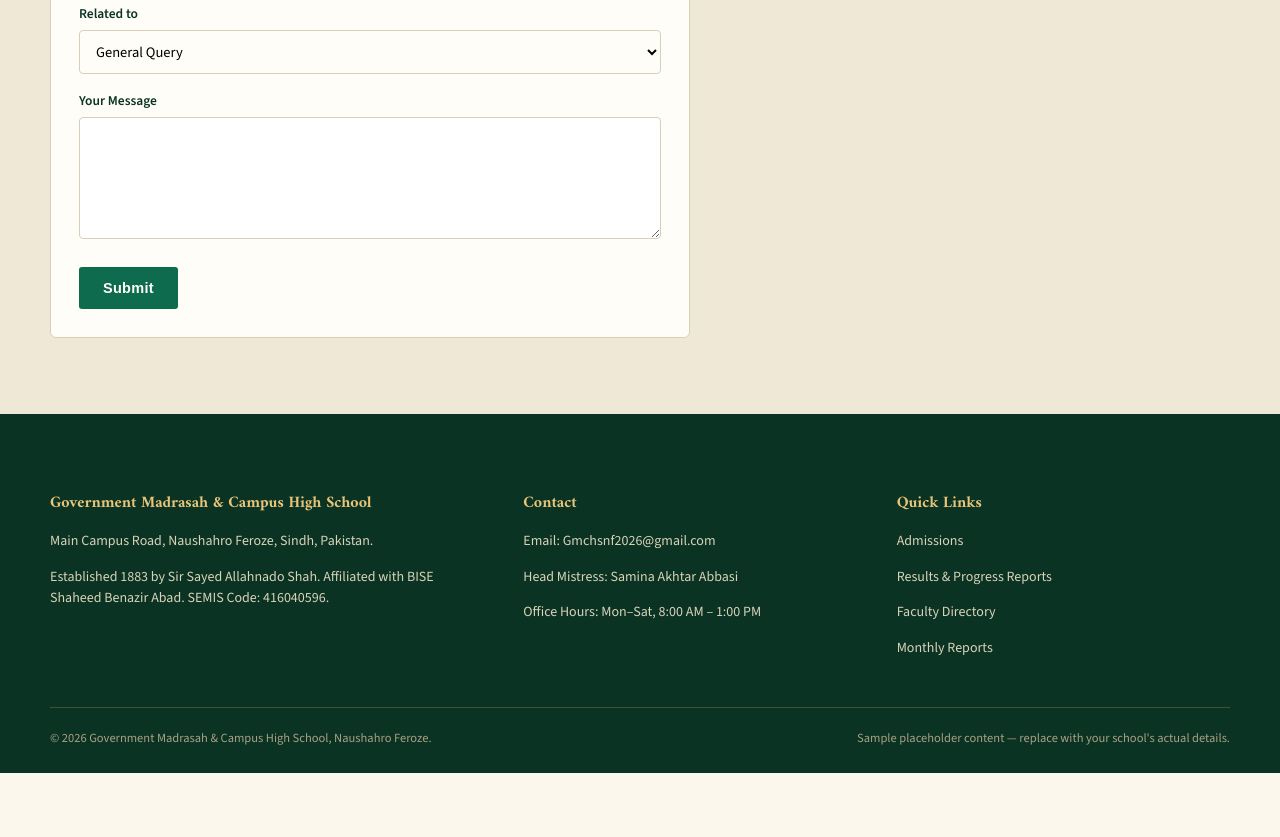
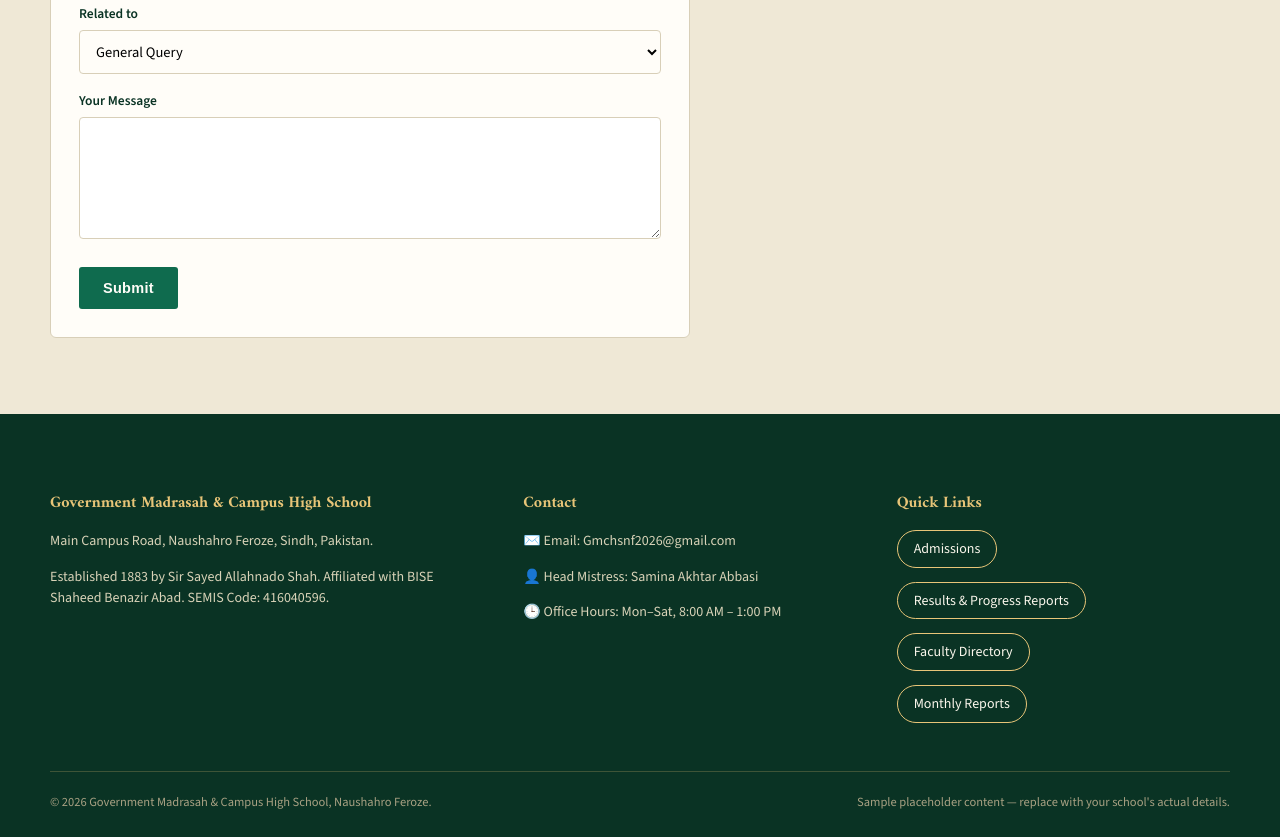
Before and after one commit to saminaakhtarabasi123-ops/Gmchs, a plain HTML site: page index.html in a window 1280 px wide. Shown: the part 7568-8405 px from the top of the page. Before the commit the page ends 8341 px from the top, so only its background shows below. Drawn offline with nearby package versions, Linux system fonts and the light colour scheme.

Commit message:
Update index.html

```diff
--- a/index.html
+++ b/index.html
@@ -775,16 +775,16 @@
     </div>
     <div>
       <h4>Contact</h4>
-   <p class="fline">Email: Gmchsnf2026@gmail.com</p>
-      <p class="fline">Head Mistress: Samina Akhtar Abbasi</p>
-      <p class="fline">Office Hours: Mon&ndash;Sat, 8:00 AM &ndash; 1:00 PM</p>
+   <p class="fline">✉️ Email: Gmchsnf2026@gmail.com</p>
+    <p class="fline">👤 Head Mistress: Samina Akhtar Abbasi</p>
+      <p class="fline">🕒 Office Hours: Mon&ndash;Sat, 8:00 AM &ndash; 1:00 PM</p>
     </div>
     <div>
       <h4>Quick Links</h4>
-      <p class="fline"><a href="#admissions">Admissions</a></p>
-      <p class="fline"><a href="#students">Results &amp; Progress Reports</a></p>
-      <p class="fline"><a href="#faculty">Faculty Directory</a></p>
-      <p class="fline"><a href="#reports">Monthly Reports</a></p>
+      <p class="fline"><a href="#admissions" style="display:inline-block;padding:7px 16px;border:1px solid var(--brass-light);border-radius:20px;color:var(--paper);text-decoration:none;">Admissions</a></p>
+    <p class="fline"><a href="#students" style="display:inline-block;padding:7px 16px;border:1px solid var(--brass-light);border-radius:20px;color:var(--paper);text-decoration:none;">Results &amp; Progress Reports</a></p>
+    <p class="fline"><a href="#faculty" style="display:inline-block;padding:7px 16px;border:1px solid var(--brass-light);border-radius:20px;color:var(--paper);text-decoration:none;">Faculty Directory</a></p>
+      <p class="fline"><a href="#reports" style="display:inline-block;padding:7px 16px;border:1px solid var(--brass-light);border-radius:20px;color:var(--paper);text-decoration:none;">Monthly Reports</a></p>
     </div>
   </div>
   <div class="foot-bottom">
```
